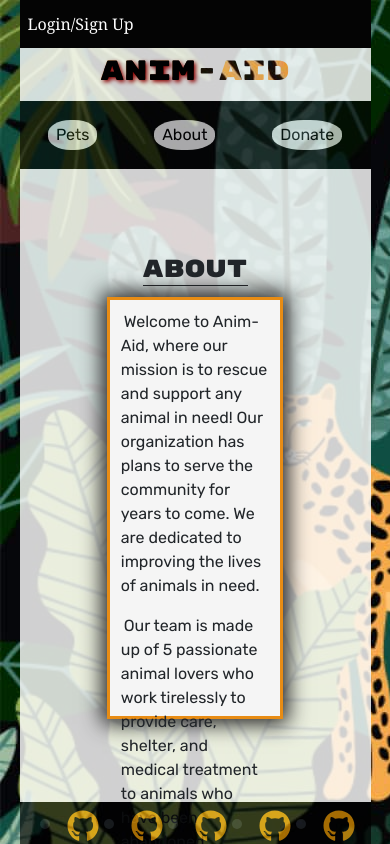
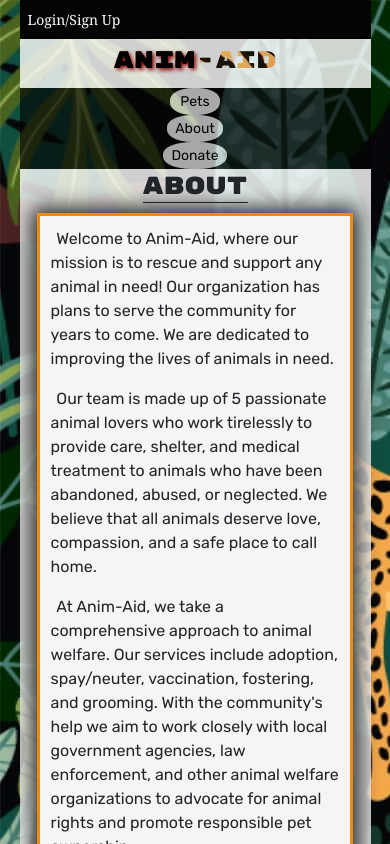
Before and after one commit to kabdomora/P3G5, a React (Create React App) app in the folder client/: page / in a window 390 px wide. Shown: the top 844 px of the page. Built offline with nearby package versions, Linux system fonts and the light colour scheme.

Commit message:
responsive css edits

```diff
--- a/client/src/index.css
+++ b/client/src/index.css
@@ -141,9 +141,32 @@ h6 {
   color: black;
 }
 
+@media only screen and (max-width: 600px) {
+
+  .site-title {
+    font-size: 24px;
+  }
+  .header-btn {
+    width: 50px;
+    font-size: 14px;
+  }
+  .login-btn {
+    font-size: 14px;
+  }
+  .profile-btn {
+    width: 30px;
+  }
+
+  .lower-header {
+    display: flex;
+    flex-direction: column;
+    justify-content: center;
+  }
+}
+
 /* Main */
 .main-parent {
-  height: 75vh;
+  height: auto;
   width: 100%;
   display: flex;
   flex-direction: column;
@@ -152,7 +175,7 @@ h6 {
 }
 
 .main-article-parent {
-  height: 100%;
+  height: auto;
   width: 90%;
   background-color: rgba(254, 254, 254, 0.814);
   display: flex;
@@ -168,14 +191,31 @@ h6 {
 }
 
 .main-article {
-  width: 50%;
-  height: 50vh;
+  width: 90%;
+  height: auto;
   background-color: whitesmoke;
   border-style: solid;
   border-color: rgb(232, 140, 20);
   box-shadow: 0px 0px 20px 5px rgb(32, 32, 32);
   padding: 3%;
   text-indent: 2%;
+}
+
+@media only screen and (min-width: 768px) {
+  /* Styles for larger screens */
+  .main-parent {
+    height: 75vh;
+  }
+
+  .main-article-parent {
+    height: 100%;
+    width: 50%;
+  }
+
+  .main-article {
+    width: 100%;
+    height: 50vh;
+  }
 }
 
 /* Pets Menu */
```
